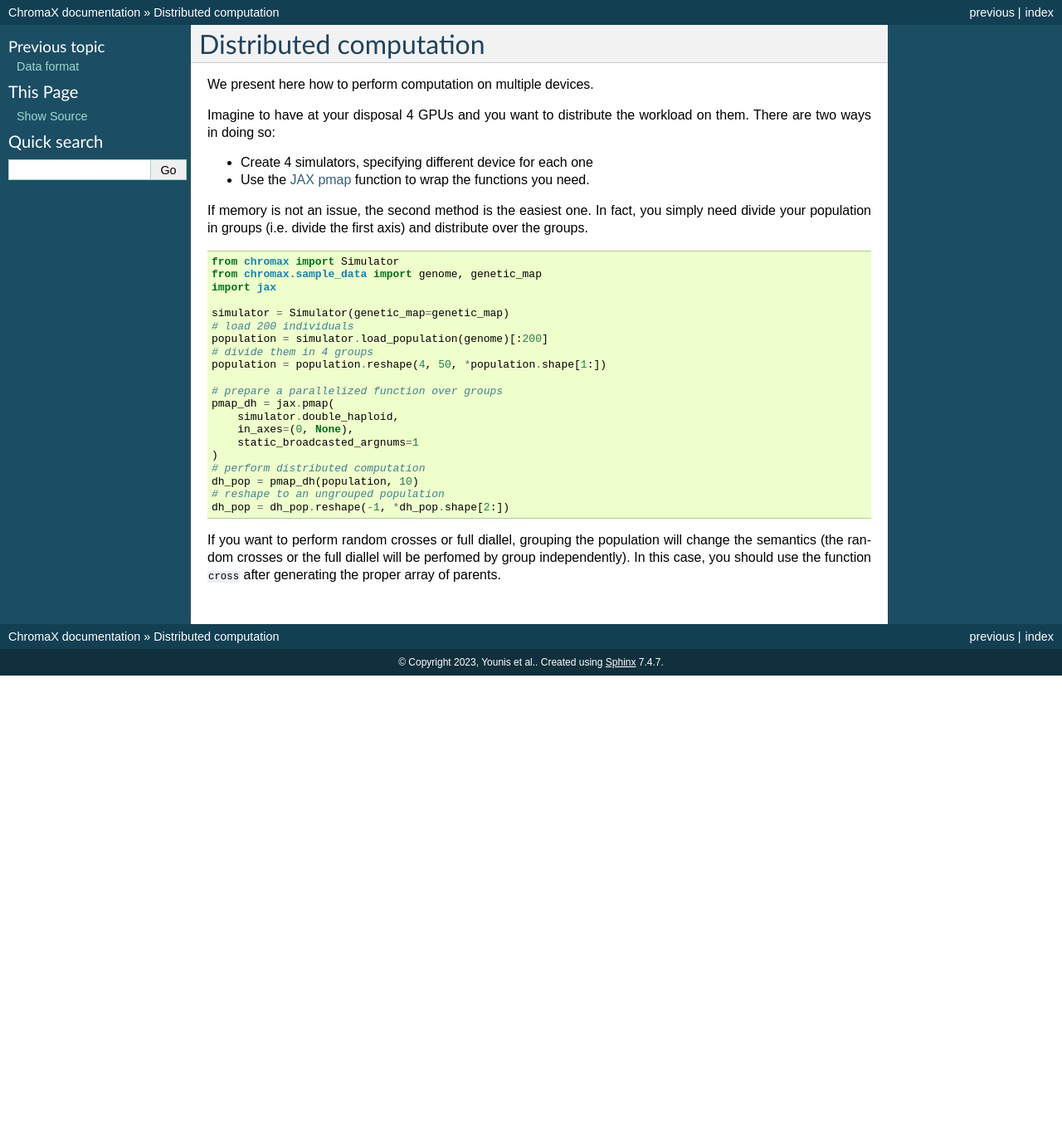
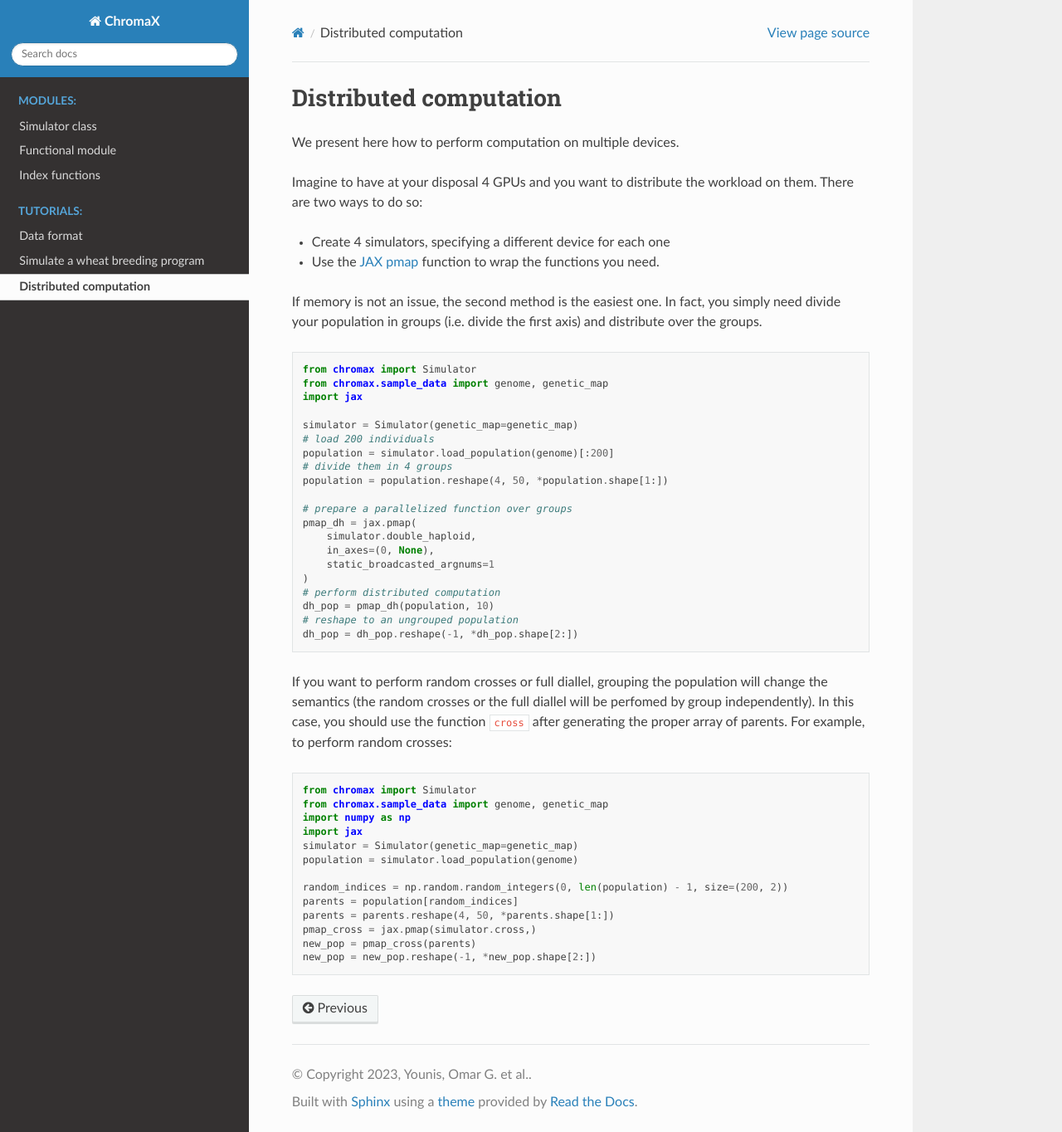
Before and after one commit to kora-labs/chromax, a Sphinx documentation site: the page built from docs/tutorials/distributed_computation.rst, in a window 1280 px wide and 1364 px high. Shown: the whole window at 83% size. Built offline with Sphinx 7.4.7 and the Read the Docs theme 2.0.0, drawn with Linux system fonts in a browser that asks for light colours.

Commit message:
improve documentation

```diff
--- a/docs/conf.py
+++ b/docs/conf.py
@@ -2,13 +2,11 @@
 #
 # For the full list of built-in configuration values, see the documentation:
 # https://www.sphinx-doc.org/en/master/usage/configuration.html
-
-# -- Project information -----------------------------------------------------
-# https://www.sphinx-doc.org/en/master/usage/configuration.html#project-information
+import os
 
 project = 'ChromaX'
-copyright = '2023, Younis et al.'
-author = 'Younis et al.'
+copyright = '2023, Younis, Omar G. et al.'
+author = 'Younis, Omar G. et al.'
 
 # -- General configuration ---------------------------------------------------
 # https://www.sphinx-doc.org/en/master/usage/configuration.html#general-configuration
@@ -23,6 +21,11 @@ exclude_patterns = ['_build', 'Thumbs.db', '.DS_Store']
 # -- Options for HTML output -------------------------------------------------
 # https://www.sphinx-doc.org/en/master/usage/configuration.html#options-for-html-output
 
-html_theme = 'default'
+on_rtd = os.environ.get("READTHEDOCS") == "True"
+if on_rtd:
+    html_theme = "default"
+else:
+    html_theme = "sphinx_rtd_theme"
+
 html_static_path = ['_static']
 autodoc_member_order = 'bysource'
--- a/docs/tutorials/data_format.rst
+++ b/docs/tutorials/data_format.rst
@@ -1,7 +1,7 @@
 Data format
 =================
 
-We explain here how we represent genomes in silico and how the genetic linkage map spreadsheet should be formatted.
+We explain here how we represent genomes in silico and how to format the genetic linkage map spreadsheet.
 
 
 Genome data
--- a/docs/tutorials/distributed_computation.rst
+++ b/docs/tutorials/distributed_computation.rst
@@ -4,9 +4,9 @@ Distributed computation
 We present here how to perform computation on multiple devices.
 
 Imagine to have at your disposal 4 GPUs and you want to distribute the workload on them.
-There are two ways in doing so:
+There are two ways to do so:
 
-* Create 4 simulators, specifying different device for each one
+* Create 4 simulators, specifying a different device for each one
 * Use the `JAX pmap <https://jax.readthedocs.io/en/latest/_autosummary/jax.pmap.html>`_ function to wrap the functions you need.
 
 If memory is not an issue, the second method is the easiest one. In fact, you simply need divide your population in groups (i.e. divide the first axis) and distribute over the groups.
@@ -38,3 +38,20 @@ If memory is not an issue, the second method is the easiest one. In fact, you si
 
 If you want to perform random crosses or full diallel, grouping the population will change the semantics (the random crosses or the full diallel will be perfomed by group independently).
 In this case, you should use the function ``cross`` after generating the proper array of parents.
+For example, to perform random crosses:
+
+.. code-block:: python
+
+    from chromax import Simulator
+    from chromax.sample_data import genome, genetic_map
+    import numpy as np
+    import jax
+    simulator = Simulator(genetic_map=genetic_map)
+    population = simulator.load_population(genome)
+
+    random_indices = np.random.random_integers(0, len(population) - 1, size=(200, 2))
+    parents = population[random_indices]
+    parents = parents.reshape(4, 50, *parents.shape[1:])
+    pmap_cross = jax.pmap(simulator.cross,)
+    new_pop = pmap_cross(parents)
+    new_pop = new_pop.reshape(-1, *new_pop.shape[2:])
```
Also changed, not shown: README.md (+22 -2 lines), docs/index.rst (+18 -7 lines), docs/modules/index_functions.rst (added, +16 -0 lines), docs/tutorials/wheat_bp.rst (added, +88 -0 lines), 3 other files.
